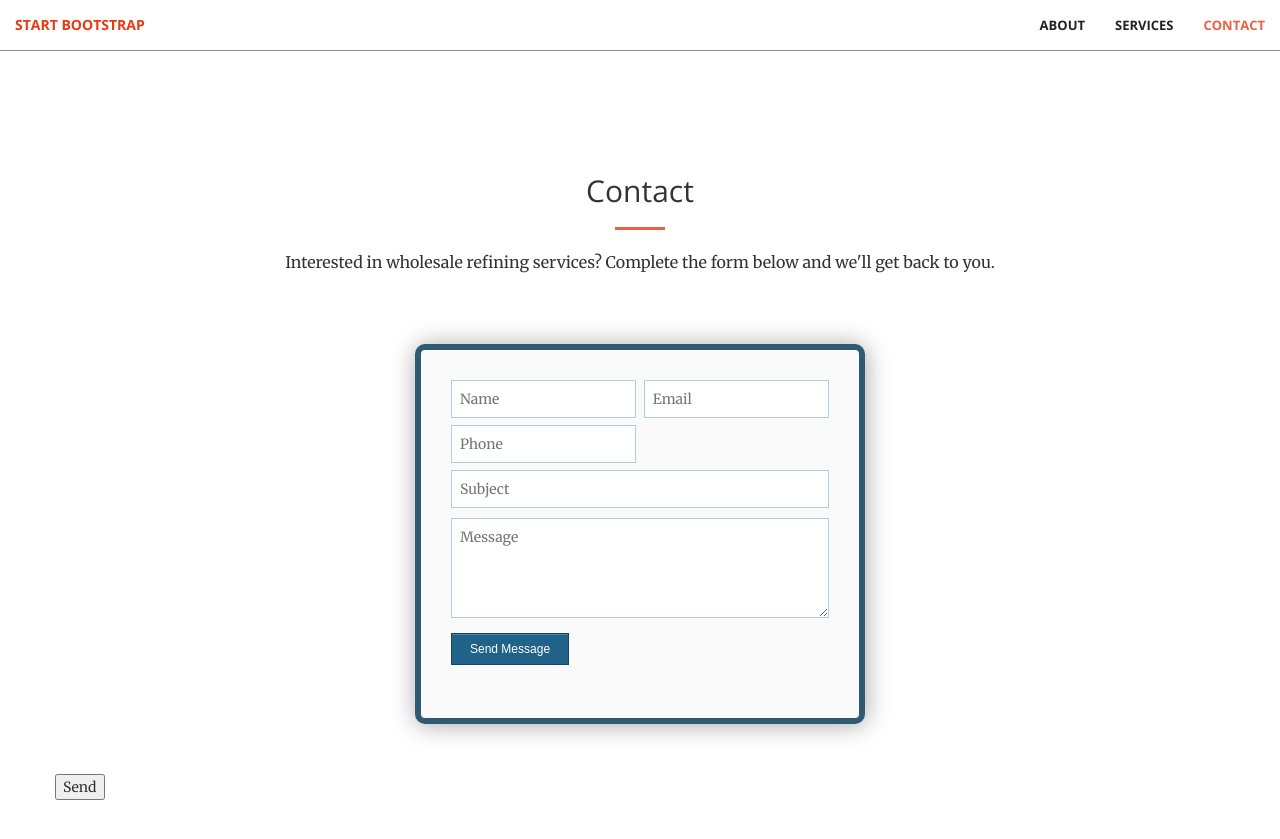
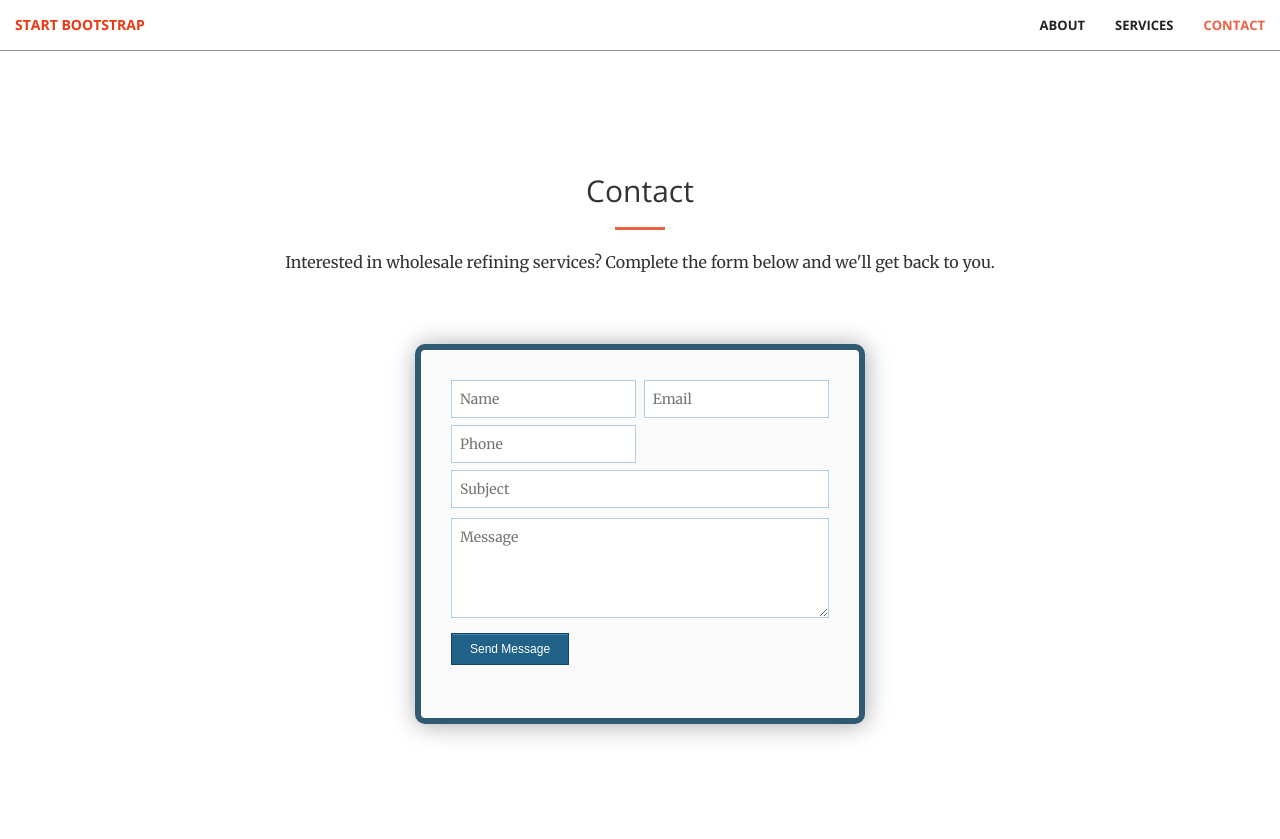
Before and after one commit to wesosan/wesosan.github.io, a Jekyll site: the page built from index.html, in a window 1280 px wide and 900 px high, scrolled down 1262 px. Shown: the top 839 px of the window. Built offline with Jekyll 4.4.1, drawn with Linux system fonts in a browser that asks for light colours.

Commit message:
Update contact.html

```diff
--- a/_includes/contact.html
+++ b/_includes/contact.html
@@ -7,6 +7,8 @@
                 <p>Interested in wholesale refining services? Complete the form below and we'll get back to you.</p>
             </div>
         </div>
+    </div>
+    <div class="container">
         <div class="row">
             <div>
                 <!-- modify this form HTML and place wherever you want your form -->
@@ -37,12 +39,9 @@
                     </ul>
                   <p id="my-form-status"></p>
                 </form>
-
-                  <!-- your other form fields go here -->
-
-                  <button type="submit">Send</button>
-                </form>
             </div>
+        </div>
+    </div>
         <!-- <div class="col-lg-2 col-lg-offset-2 text-center">
             <a href="https://twitter.com/{{ site.twitter_username }}">
                 <i class="fa fa-twitter fa-3x wow bounceIn" data-wow-delay=".1s"></i>
@@ -62,6 +61,4 @@
             </a>
         </div> -->
 
-    </div>
-
 </section>
```
